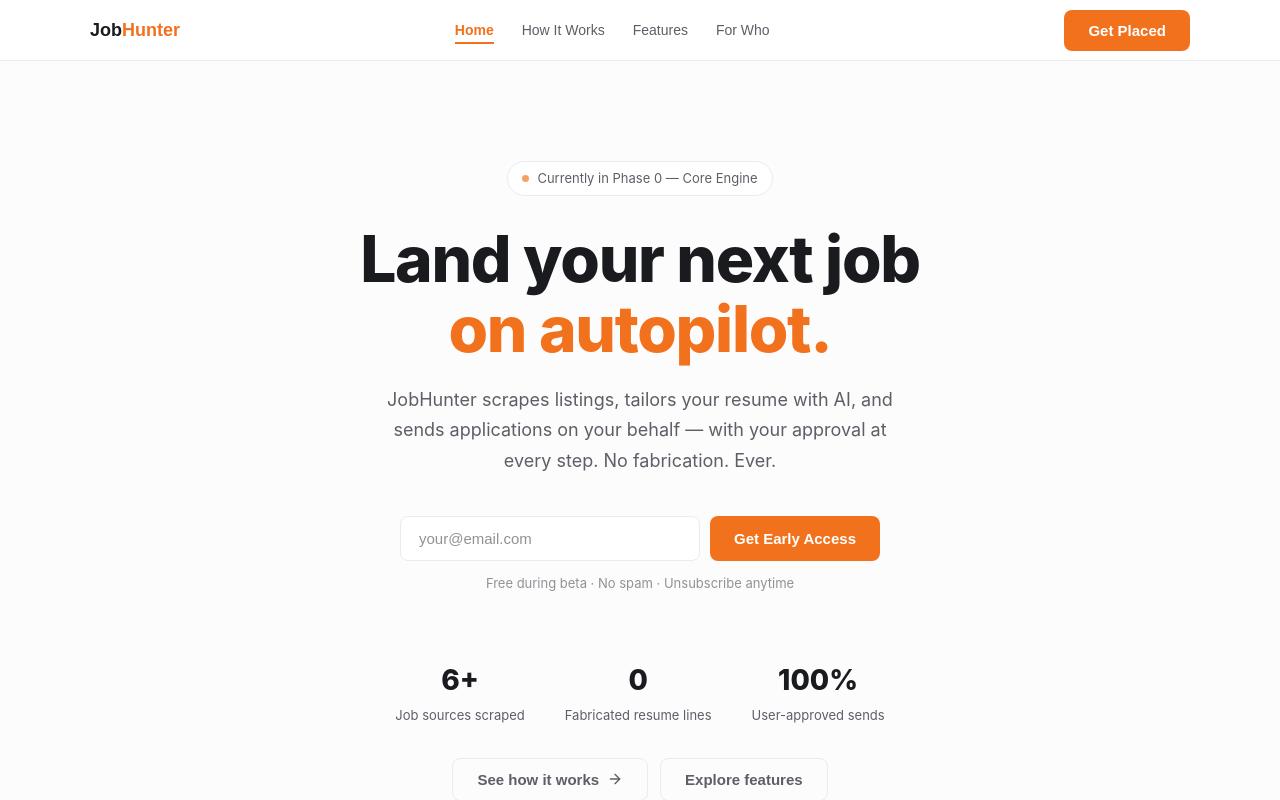
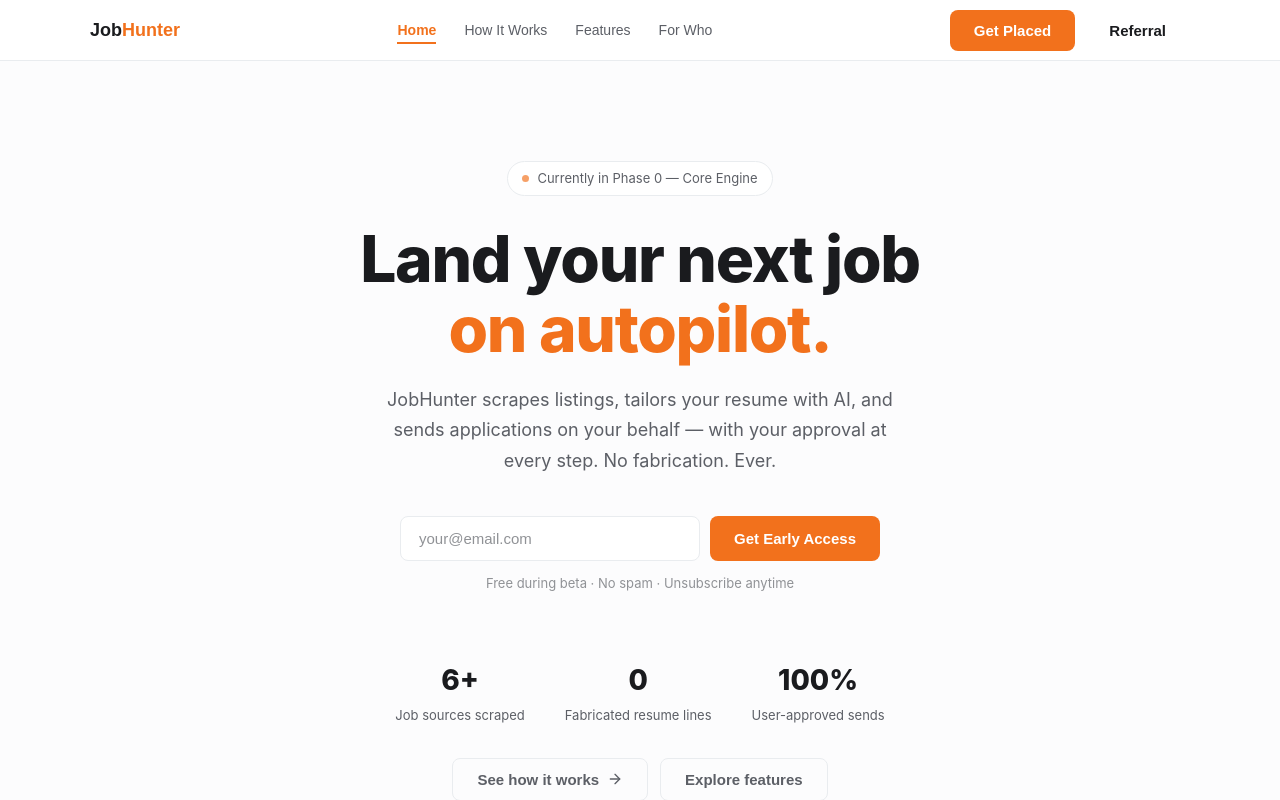
Before and after one commit to Alpha-Jolt/JobHunter-Website, a React (Vite) app: page / in a window 1280 px wide. Shown: the top 800 px of the page. Built offline with nearby package versions, Linux system fonts and the light colour scheme; no server answers.

Commit message:
Add Referral button to Nav header

```diff
--- a/src/App.css
+++ b/src/App.css
@@ -83,8 +83,14 @@
   opacity: 1;
 }
 
+.nav-cta-group {
+  display: flex;
+  align-items: center;
+  gap: 10px;
+  margin-left: 20px;
+}
+
 .nav-cta {
-  margin-left: 20px;
   background: #1a1b1e;
   color: #fff;
   border-radius: 10px;
@@ -96,10 +102,41 @@
   gap: 10px;
   border: 1px solid rgba(255, 255, 255, 0.1);
   box-shadow: none;
-  /* Removed shadows */
   transition: all 0.3s cubic-bezier(0.4, 0, 0.2, 1);
   position: relative;
   overflow: hidden;
+}
+
+.nav-cta-small {
+  padding: 6px 14px;
+  font-size: 13px;
+}
+
+.nav-referral-btn {
+  background: #ffffff;
+  color: #1a1b1e;
+  border-radius: 10px;
+  padding: 6px 14px;
+  font-size: 13px;
+  font-weight: 700;
+  display: flex;
+  align-items: center;
+  gap: 10px;
+  border: 1px solid rgba(255, 255, 255, 0.2);
+  transition: all 0.3s cubic-bezier(0.4, 0, 0.2, 1);
+  position: relative;
+  overflow: hidden;
+}
+
+.nav-referral-btn:hover {
+  background: #f8f8f8;
+  border-color: #e0e0e0;
+  transform: translateY(-1px);
+  box-shadow: 0 4px 12px rgba(0, 0, 0, 0.08);
+}
+
+.nav-referral-btn:active {
+  transform: scale(0.96);
 }
 
 .nav-cta-icon {
--- a/src/components/Nav.tsx
+++ b/src/components/Nav.tsx
@@ -33,9 +33,14 @@ export default function Nav({ current, navigate, onOpenWaitlist }: Props) {
             </li>
           ))}
         </ul>
-        <button className="btn btn-primary nav-cta" onClick={onOpenWaitlist}>
-          <span>Get Placed</span>
-        </button>
+        <div className="nav-cta-group">
+          <button className="btn btn-primary nav-cta nav-cta-small" onClick={onOpenWaitlist}>
+            <span>Get Placed</span>
+          </button>
+          <button className="btn nav-referral-btn">
+            <span>Referral</span>
+          </button>
+        </div>
       </div>
     </nav>
   )
```
